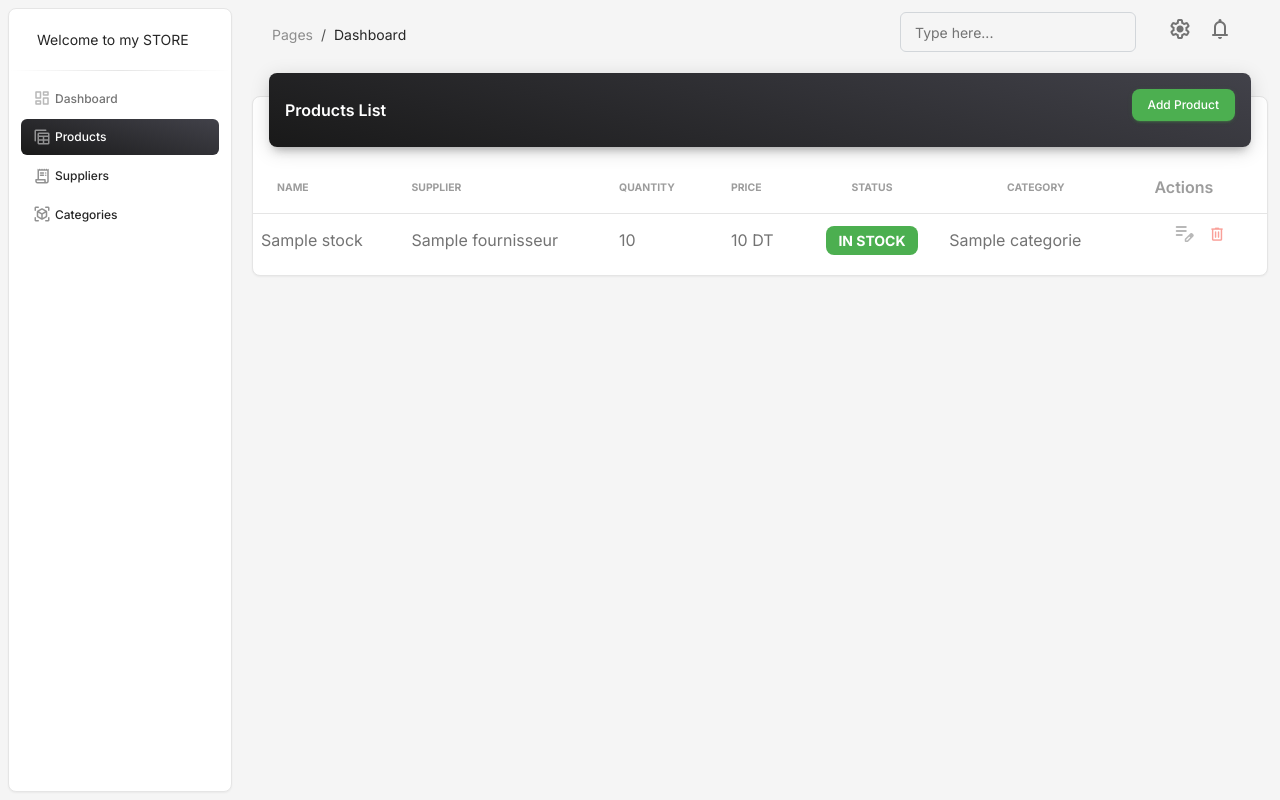
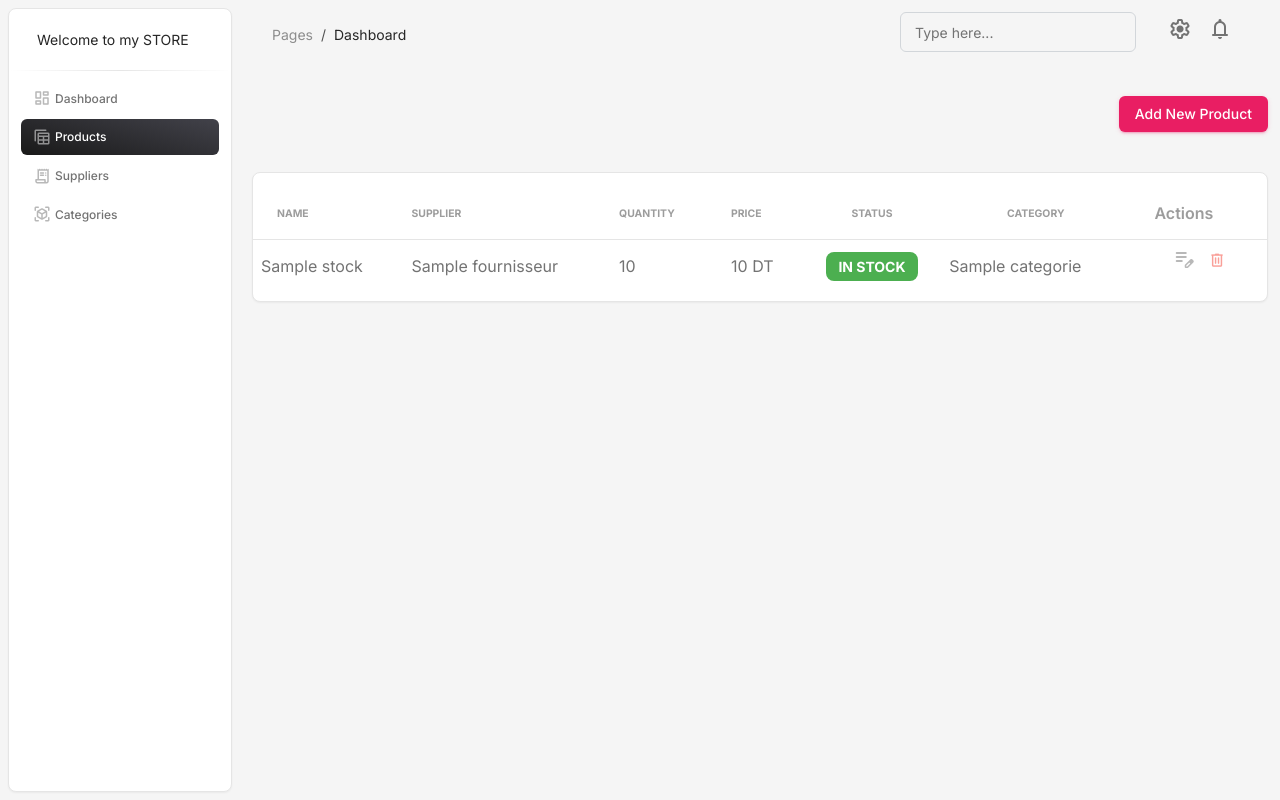
Before and after one commit to Abdelkaderbh/store-project-django, a Django app: page /products/ in a window 1280 px wide. Run offline with Django 5.2, Linux system fonts and the light colour scheme; tables that the repository leaves empty hold one stand-in row (values such as "Sample post"); parts of the project's set-up code (start-up, migrations or seed data) failed here and were passed over; some libraries are stand-ins or nearby versions.

Commit message:
fix: conflit edit

```diff
--- a/store/forms.py
+++ b/store/forms.py
@@ -1,6 +1,6 @@
 from django import forms
 from .models import Categorie, Fournisseur, Stock
-from django.forms import ModelForm
+
 
 class CategorieForm(forms.ModelForm):
     class Meta:
@@ -12,7 +12,7 @@ class FournisseurForm(forms.ModelForm):
         model = Fournisseur
         fields = ['name', 'contact_info', 'email']
 
-class ProductForm (ModelForm):
+class ProductForm (forms.ModelForm):
     class Meta:
         model = Stock
         fields = '__all__'
--- a/store/templates/add.html
+++ b/store/templates/add.html
@@ -13,7 +13,7 @@
         <div class="row">
           {% for field in form %}
           <div class="col-md-6 mb-3">
-            <label class="form-label" for="{{ field.id_for_label }}">{{ field.label }}</label>
+            <label class="text-uppercase text-secondary text-xxs font-weight-bolder opacity-7" for="{{ field.id_for_label }}">{{ field.label }}</label>
             {{ field }}
             {% if field.errors %}
               <div class="text-danger small">
--- a/store/templates/products.html
+++ b/store/templates/products.html
@@ -6,16 +6,10 @@
 <div class="container-fluid py-2">
     <div class="row">
         <div class="col-12">
+            <div class="d-flex justify-content-end mt-4">
+                <a href="{% url 'add_product' %}" class="btn btn-primary">Add New Product</a>
+              </div>
             <div class="card my-4">
-                <div class="card-header p-0 position-relative mt-n4 mx-3 z-index-2">
-                    <div class="bg-gradient-dark shadow-dark border-radius-lg pt-4 pb-3">
-                        <h6 class="text-white text-capitalize ps-3">Products List</h6>
-                        <!-- Add button -->
-                        <button class="btn btn-success btn-sm position-absolute top-0 end-0 m-3 text-white" data-bs-toggle="modal" data-bs-target="#addProductModal">
-                           <a href="{% url 'add_product' %}" class="text-white"> Add Product </a>
-                        </button>
-                    </div>
-                </div>
                 <div class="card-body px-0 pb-2">
                     <div class="table-responsive p-0">
                         <table class="table align-items-center mb-0">
@@ -50,7 +44,7 @@
                                         <form method="POST" action="{% url 'delete_product' product.id %}" style="display: inline" onsubmit="return confirm('Are you sure you want to delete this product?');">
                                             {% csrf_token %}
                                             <button type="submit" class="btn btn-link text-danger p-0" style="border: none">
-                                                <i class="material-symbols-rounded opacity-5">delete</i>
+                                                 <i class="material-symbols-rounded opacity-5">delete</i>
                                             </button>
                                         </form>
                                     </td>
--- a/store/templates/sidebar.html
+++ b/store/templates/sidebar.html
@@ -38,13 +38,19 @@
         </a>
       </li>
       <li class="nav-item">
-        <a class="nav-link text-dark" href={% url 'supplier_list' %}>
+        <a
+          class="nav-link {% if request.path == '/Suppliers/' %}bg-gradient-dark text-white{% else %}text-secondary{% endif %}"
+          href="{% url 'supplier_list' %}"
+        >
           <i class="material-symbols-rounded opacity-5">receipt_long</i>
           <span class="nav-link-text ms-1">Suppliers</span>
         </a>
       </li>
       <li class="nav-item">
-        <a class="nav-link text-dark" href={% url 'category_list' %}>
+        <a
+          class="nav-link {% if request.path == '/categories/' %}bg-gradient-dark text-white{% else %}text-secondary{% endif %}"
+          href="{% url 'category_list' %}"
+        >
           <i class="material-symbols-rounded opacity-5">view_in_ar</i>
           <span class="nav-link-text ms-1">Categories</span>
         </a>
```
